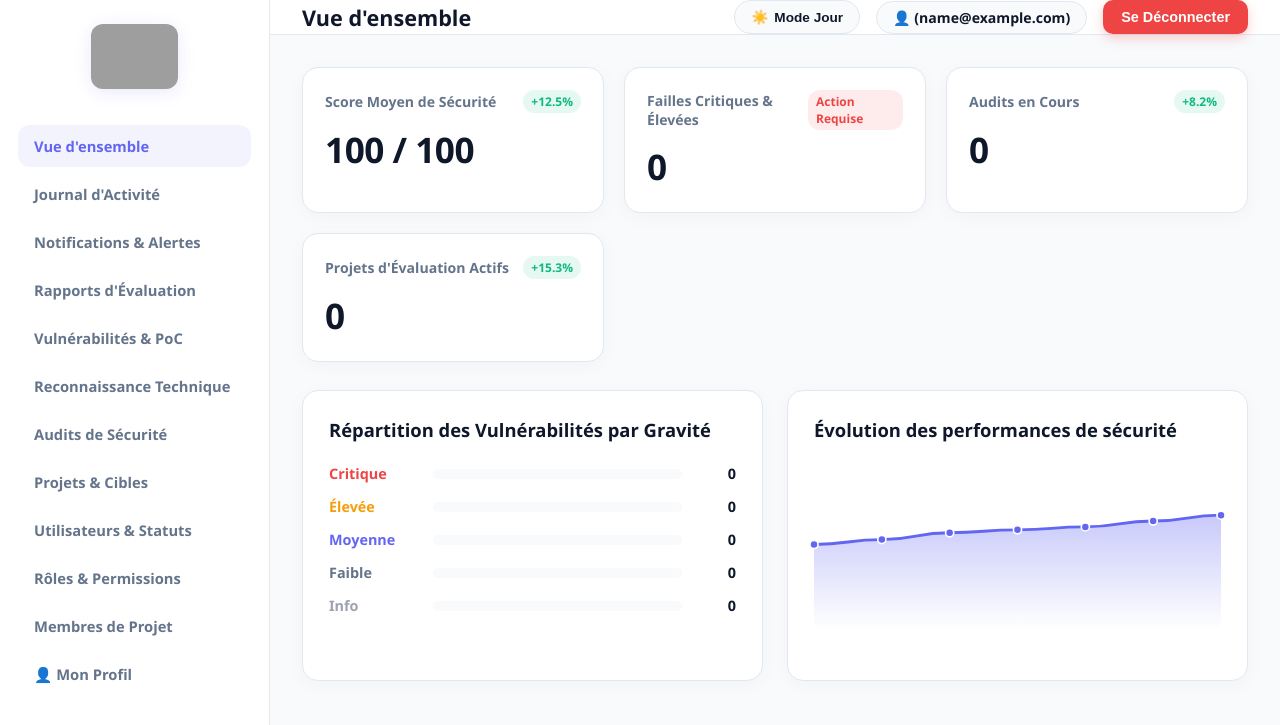
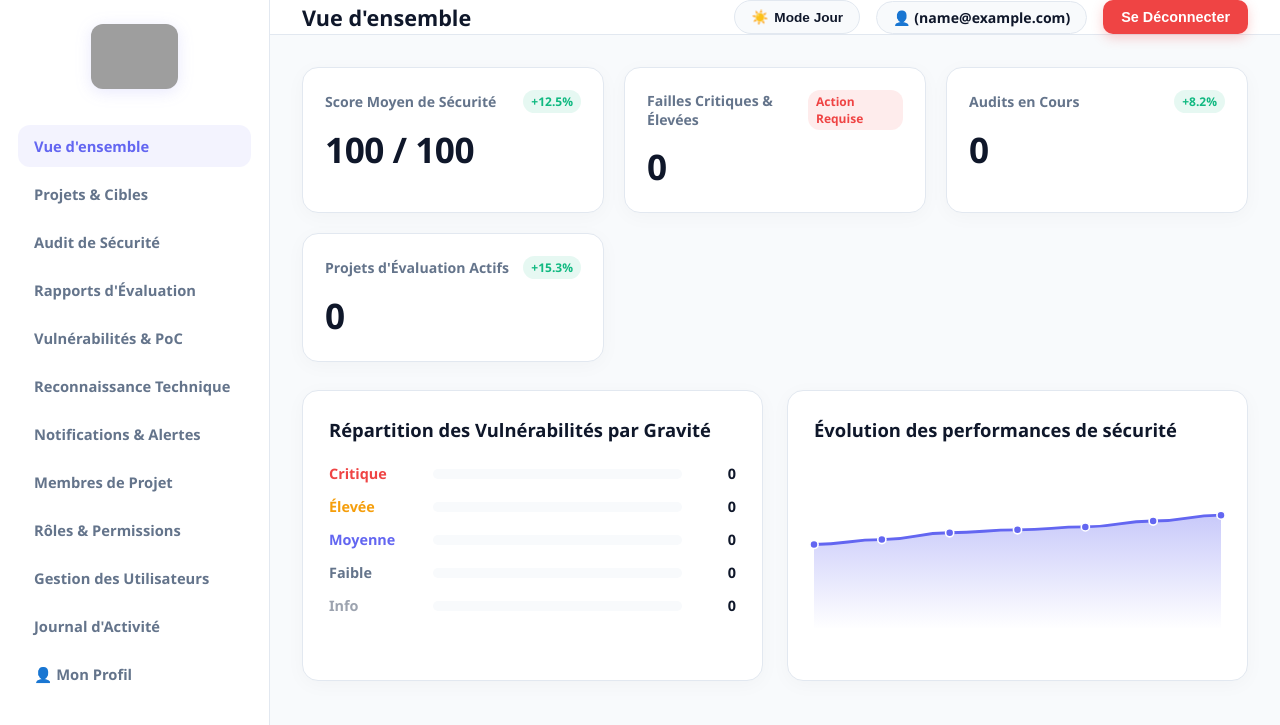
Before and after one commit to CALIPSO-TEODOROS/seceval-ai, a Django app: page /web/ in a window 1280 px wide. Shown: the top 725 px of the page. Run offline with Django 5.2, Linux system fonts and the light colour scheme; the visitor is signed in with stand-in values (Sample User, id 1); data comes from the database, SQL or seed files in the repository; data that the repository does not hold is empty; parts of the project's set-up code (start-up, migrations or seed data) failed here and were passed over; grey boxes are pictures that could not be loaded.

Commit message:
Reorder navigation sidebar menu as requested

```diff
--- a/users/templates/users/index.html
+++ b/users/templates/users/index.html
@@ -519,16 +519,16 @@
         </div>
         <ul class="nav-links">
             <li class="nav-item active" onclick="switchTab('dashboard')">Vue d'ensemble</li>
-            <li class="nav-item" onclick="switchTab('logs')">Journal d'Activité</li>
-            <li class="nav-item" onclick="switchTab('notifs')">Notifications & Alertes</li>
+            <li class="nav-item" onclick="switchTab('projects')">Projets & Cibles</li>
+            <li class="nav-item" onclick="switchTab('audits')">Audit de Sécurité</li>
             <li class="nav-item" onclick="switchTab('reports')">Rapports d'Évaluation</li>
             <li class="nav-item" onclick="switchTab('vulns')">Vulnérabilités & PoC</li>
             <li class="nav-item" onclick="switchTab('recon')">Reconnaissance Technique</li>
-            <li class="nav-item" onclick="switchTab('audits')">Audits de Sécurité</li>
-            <li class="nav-item" onclick="switchTab('projects')">Projets & Cibles</li>
-            <li class="nav-item" onclick="switchTab('users')">Utilisateurs & Statuts</li>
+            <li class="nav-item" onclick="switchTab('notifs')">Notifications & Alertes</li>
+            <li class="nav-item" onclick="switchTab('members')">Membres de Projet</li>
             <li class="nav-item" onclick="switchTab('roles')">Rôles & Permissions</li>
-            <li class="nav-item" onclick="switchTab('members')">Membres de Projet</li>
+            <li class="nav-item" onclick="switchTab('users')">Gestion des Utilisateurs</li>
+            <li class="nav-item" onclick="switchTab('logs')">Journal d'Activité</li>
             <li class="nav-item" onclick="switchTab('profile')">👤 Mon Profil</li>
         </ul>
     </div>
```
Also changed, not shown: users/templates/index.html (+6 -6 lines).
